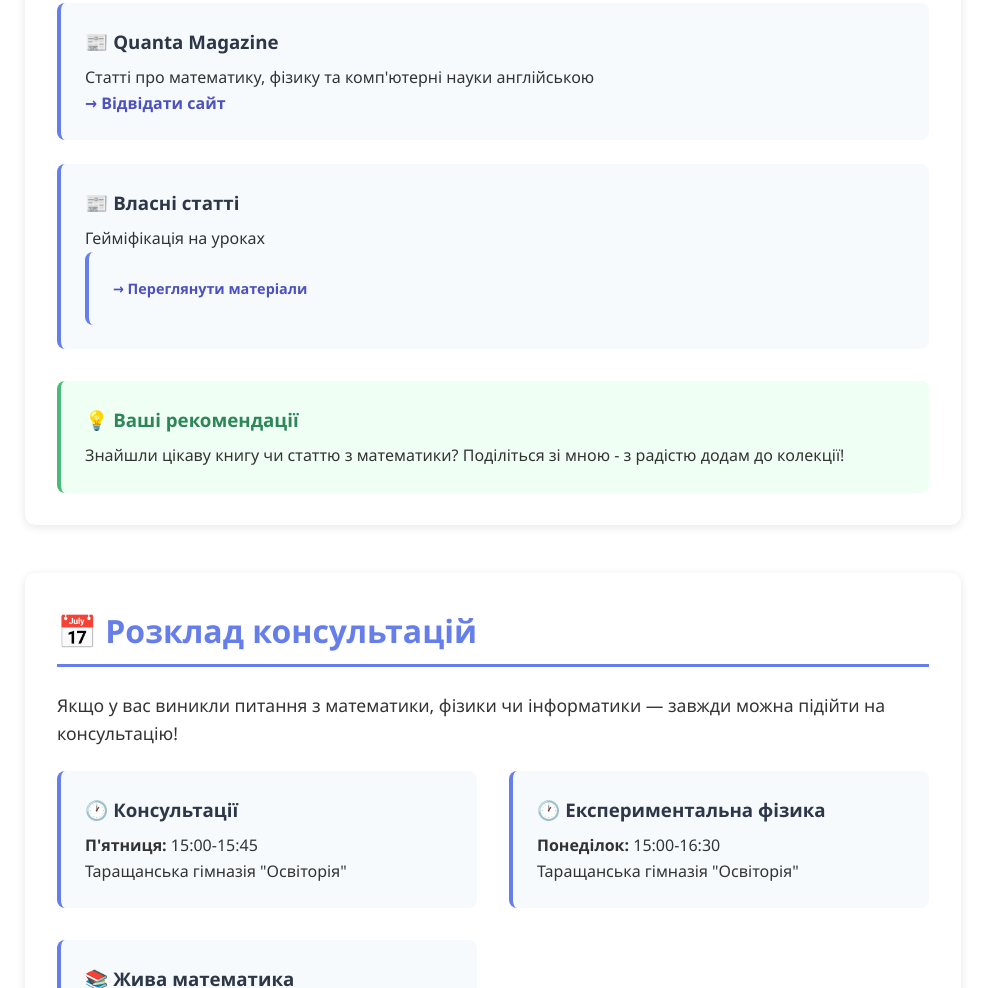
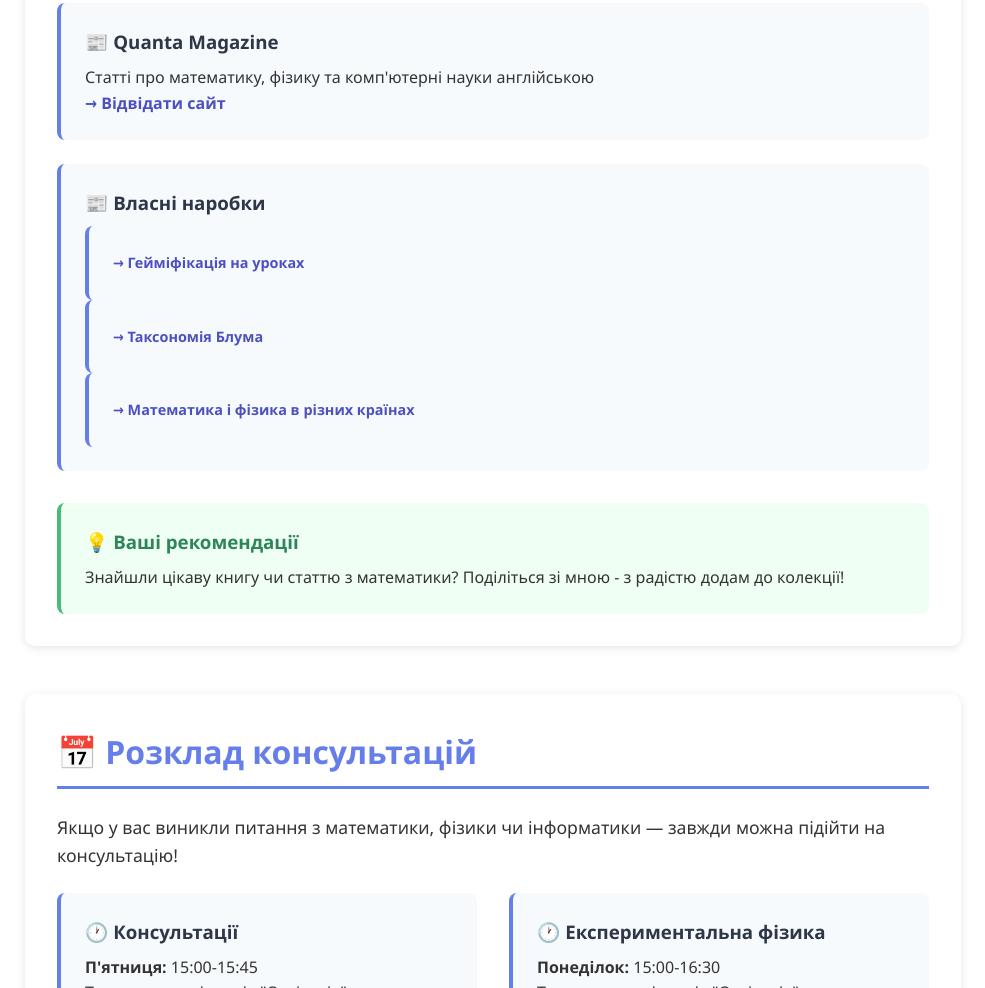
Before and after one commit to dmytro-sych-1998/dmytro-sych-1998.github.io, a plain HTML site: page index.html in a window 1280 px wide. Shown: the part 5913-6901 px from the top of the page, without its empty margins (147-1132 px from the left). Drawn offline with Linux system fonts and the light colour scheme.

Commit message:
Update index.html

```diff
--- a/index.html
+++ b/index.html
@@ -1009,14 +1009,26 @@
 
               <div class="info-grid">
                 <div class="info-item">
-                    <h3>📰 Власні статті</h3>
-                    <p>Гейміфікація на уроках</p>
+                    <h3>📰 Власні наробки</h3>
                     <a href="newspaper/Стаття 5-6 класи. Гейміфікація.pdf"
                        target="_blank"
                        rel="noopener noreferrer"
                        class="resource-card">
-                    <span class="resource-link">→ Переглянути матеріали</span>
+                    <span class="resource-link">→ Гейміфікація на уроках</span>
                 </a>
+                   <a href="newspaper/Taksonomiia_Bluma_na_prykladi_matematyky_Sych_Dmytro.pdf"
+                       target="_blank"
+                       rel="noopener noreferrer"
+                       class="resource-card">
+                    <span class="resource-link">→ Таксономія Блума</span>
+                </a>
+                      <a href="newspaper/МЕТОДИЧНІ ОРІЄНТИРИ.pdf"
+                       target="_blank"
+                       rel="noopener noreferrer"
+                       class="resource-card">
+                    <span class="resource-link">→ Математика і фізика в різних країнах</span>
+                </a>
+
                 </div>
             </div>
 
```
